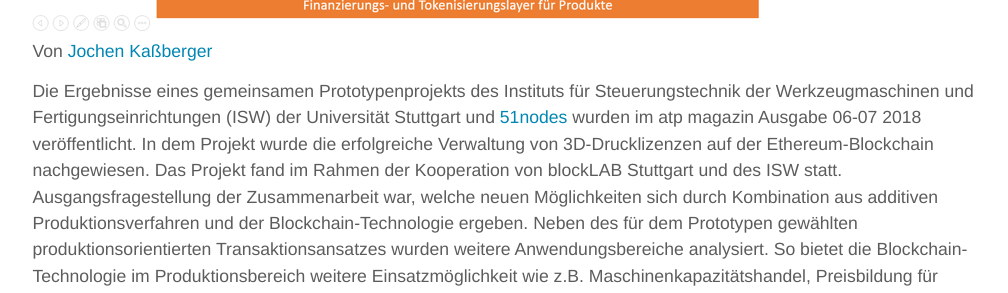
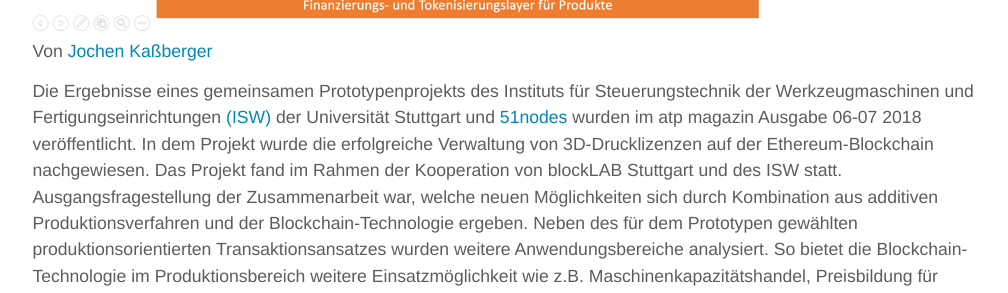
Before and after one commit to blocklab/site, a Jekyll site: the page built from _posts/2018-07-02-Veröffentlichung Prototypenprojekt 3D-Druck & Blockchain.md, in a window 1280 px wide. Shown: the part 1083-1376 px from the top of the page, without its empty margins (134-1142 px from the left). Built offline with Jekyll 4.4.1, drawn with Linux system fonts in a browser that asks for light colours; comment, search, counter and statistics services are not loaded; part of the change alters nothing that is shown.

```diff
--- a/_posts/2018-07-02-Veröffentlichung Prototypenprojekt 3D-Druck & Blockchain.md
+++ b/_posts/2018-07-02-Veröffentlichung Prototypenprojekt 3D-Druck & Blockchain.md
@@ -6,7 +6,7 @@ image:  2018-07-02-Prototypenprojekt 3D-Druck & Blockchain.png
 ---
 
 Die Ergebnisse eines gemeinsamen Prototypenprojekts des Instituts für Steuerungstechnik der Werkzeugmaschinen
-und Fertigungseinrichtungen (ISW) der Universität Stuttgart und [51nodes](https://www.51nodes.io/) wurden im atp magazin Ausgabe 06-07 2018 veröffentlicht.
+und Fertigungseinrichtungen [(ISW)](https://www.isw.uni-stuttgart.de/) der Universität Stuttgart und [51nodes](https://www.51nodes.io/) wurden im atp magazin Ausgabe 06-07 2018 veröffentlicht.
 In dem Projekt wurde die erfolgreiche Verwaltung von 3D-Drucklizenzen auf der Ethereum-Blockchain nachgewiesen.
 Das Projekt fand im Rahmen der Kooperation von blockLAB Stuttgart und des ISW statt.
 Ausgangsfragestellung der Zusammenarbeit war, welche neuen Möglichkeiten sich durch Kombination
```
